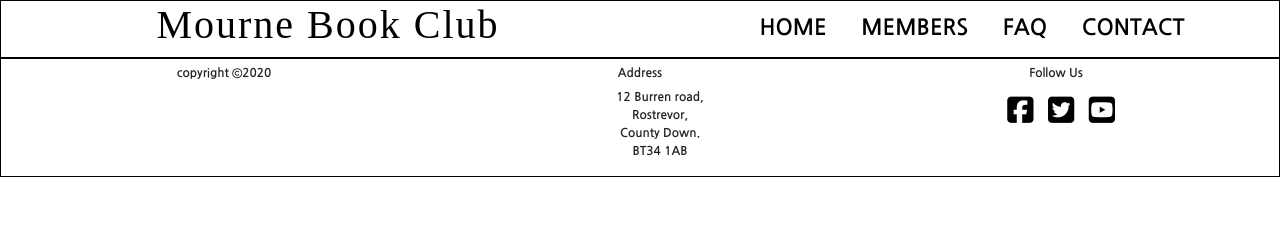
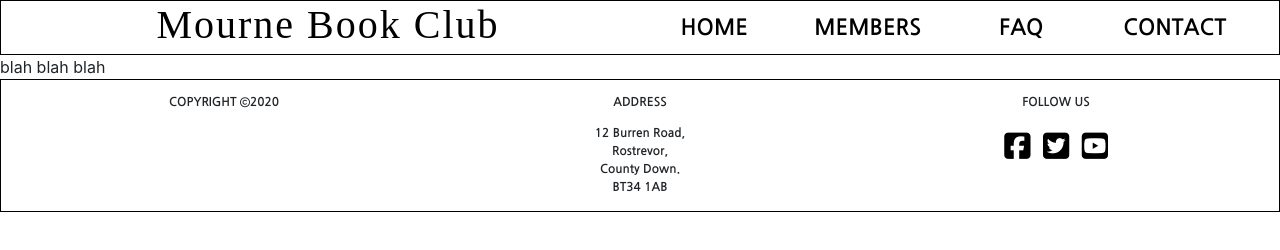
Before and after one commit to paulloy/Mourne-Book-Club, a plain HTML site: page index.html in a window 1280 px wide. Drawn offline with nearby package versions, Linux system fonts and the light colour scheme.

Commit message:
Modified CSS for header

```diff
--- a/CSS/style.css
+++ b/CSS/style.css
@@ -1,4 +1,4 @@
-@import url('https://fonts.googleapis.com/css2?family=Nanum+Gothic:wght@700&family=Noto+Serif+KR:wght@600&display=swap');
+@import url("https://fonts.googleapis.com/css2?family=Nanum+Gothic:wght@700&family=Noto+Serif+KR:wght@600&display=swap");
 
 /* header */
 
@@ -15,6 +15,8 @@ nav {
 #menu li {
   color: inherit;
   display: inline-block;
+  padding: 0;
+  margin-left: -15px;
 }
 
 #menu li a {
@@ -23,27 +25,40 @@ nav {
   list-style-type: none;
   color: black;
   font-size: 22px;
-  font-family:'Nanum Gothic', sans-serif;
+  font-family: "Nanum Gothic", sans-serif;
 }
 
 #menu li a:hover {
   border: black solid 1px;
   background-color: #c0c0c0;
+  padding: 0;
+  margin: 0;
 }
 
 #logo a {
   text-decoration: none;
+  padding: 0;
+  margin: 0;
 }
 
 #logo a h1 {
   color: black;
   text-align: center;
-  font-family: 'Noto Serif KR', serif;
+  font-family: "Noto Serif KR", serif;
   letter-spacing: 2px;
   font-weight: 500;
-  width: 100%;
   display: block;
+  padding: 0;
+  margin: 0;
 }
+
+.col-sm-3 {
+  margin: 0;
+  padding: 0;
+  text-align: center;
+}
+
+
 
 /* /header */
 /* footer */
@@ -57,16 +72,19 @@ footer {
 }
 
 h6 {
-    font-family: 'Nanum Gothic', sans-serif;
+  font-family: "Nanum Gothic", sans-serif;
   font-size: 12px;
   display: inline-block;
+  text-transform: uppercase;
+  margin-top: 15px;
+  margin-bottom: 15px;
 }
 
 #address p {
-    font-family: 'Nanum Gothic', sans-serif;
+  font-family: "Nanum Gothic", sans-serif;
   font-size: 12px;
   display: inline-block;
-    margin-left: 20px;
+  margin-bottom: 15px;
 }
 
 #copyright i {
@@ -76,8 +94,8 @@ h6 {
 #socialmedia li {
   list-style-type: none;
   display: inline-block;
-    margin-left: 10px;
   font-size: 30px;
+  padding: 0;
 }
 
 #socialmedia li a {
--- a/index.html
+++ b/index.html
@@ -21,7 +21,7 @@
 		<nav>
 			<div id="header" class="container-fluid">
 				<div class="row no-gutters">
-					<div class="col" id="logo">
+					<div class="col-12 col-sm-6" id="logo">
 						<a href="index.html">
 							<h1>Mourne Book Club</h1>
 							<!--<img src="img/mournebc.jpg" alt="mourne book club logo">-->
@@ -29,11 +29,11 @@
 					</div>
 					<!--<div class="col">negative space</div>-->
 					<div class="col">
-						<ul id="menu">
-							<li><a href="index.html" class="col">HOME</a></li>
-							<li><a href="#" class="col">MEMBERS</a></li>
-							<li><a href="#" class="col">FAQ</a></li>
-							<li><a href="#" class="col">CONTACT</a></li>
+						<ul id="menu" class="list-inline">
+							<li class="list-inline-item col-sm-3"><a href="index.html">HOME</a></li>
+							<li class="list-inline-item col-sm-3"><a href="#">MEMBERS</a></li>
+							<li class="list-inline-item col-sm-3"><a href="#">FAQ</a></li>
+							<li class="list-inline-item col-sm-3"><a href="#">CONTACT</a></li>
 						</ul>
 					</div>
 				</div>
@@ -41,7 +41,9 @@
 		</nav>
 	</header>
 
-	<section></section>
+	<section>
+		blah blah blah
+	</section>
 
 	<footer>
 		<div class="container-fluid">
@@ -51,19 +53,19 @@
 				</div>
 				<div class="col" id="address">
 					<h6 class="col">Address</h6>
-					<p class="col">12 Burren road,<br>Rostrevor,<br>County Down.<br>BT34 1AB</p>
+					<p class="col">12 Burren Road,<br>Rostrevor,<br>County Down.<br>BT34 1AB</p>
 				</div>
 				<div class="col">
 					<h6 class="col">Follow Us</h6>
-					<ul class="col" id="socialmedia">
-						<li>
+					<ul class="col list-inline" id="socialmedia">
+						<li class="list-inline-item">
 							<a href="https://www.facebook.com/"
 								target="_blank"><i class="fab fa-facebook-square"></i></a>
 						</li>
-						<li>
+						<li class="list-inline-item">
 							<a href="https://www.twitter.com/" target="_blank"><i class="fab fa-twitter-square"></i></a>
 						</li>
-						<li>
+						<li class="list-inline-item">
 							<a href="https://www.youtube.com/" target="_blank"><i class="fab fa-youtube-square"></i></a>
 						</li>
 					</ul>
```
Lines whose indentation alone changed are shown as unchanged.
